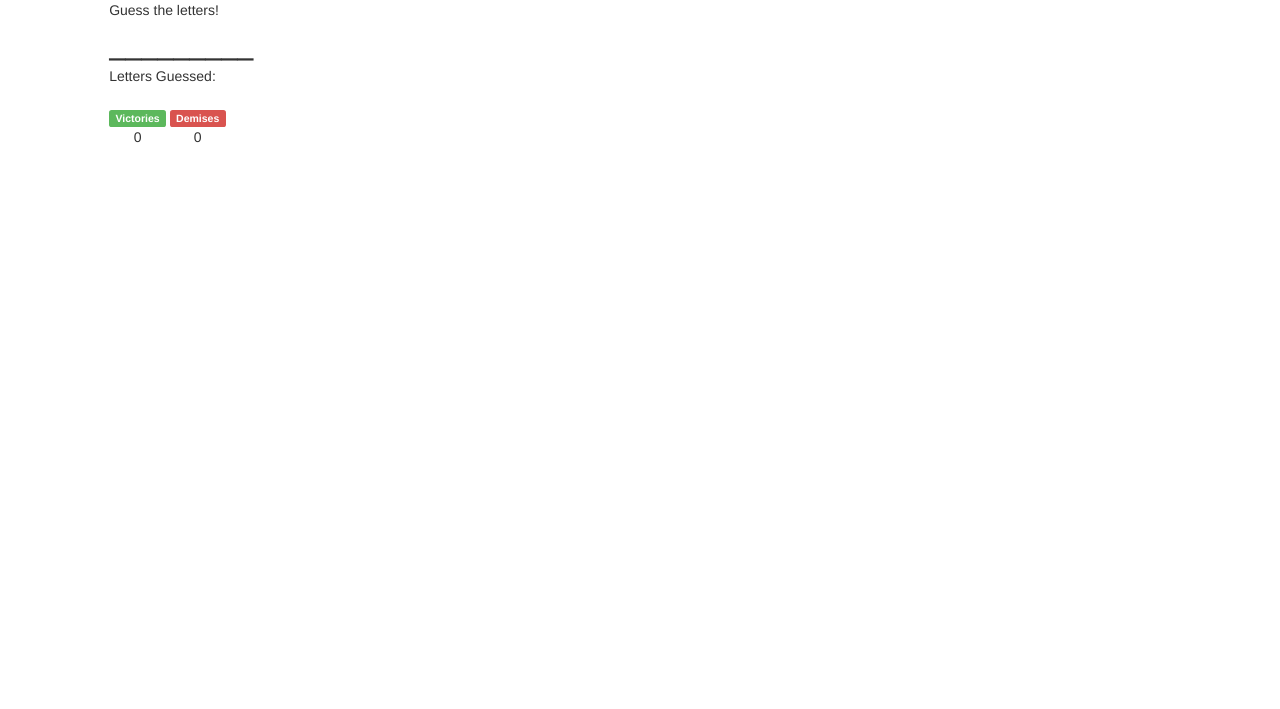
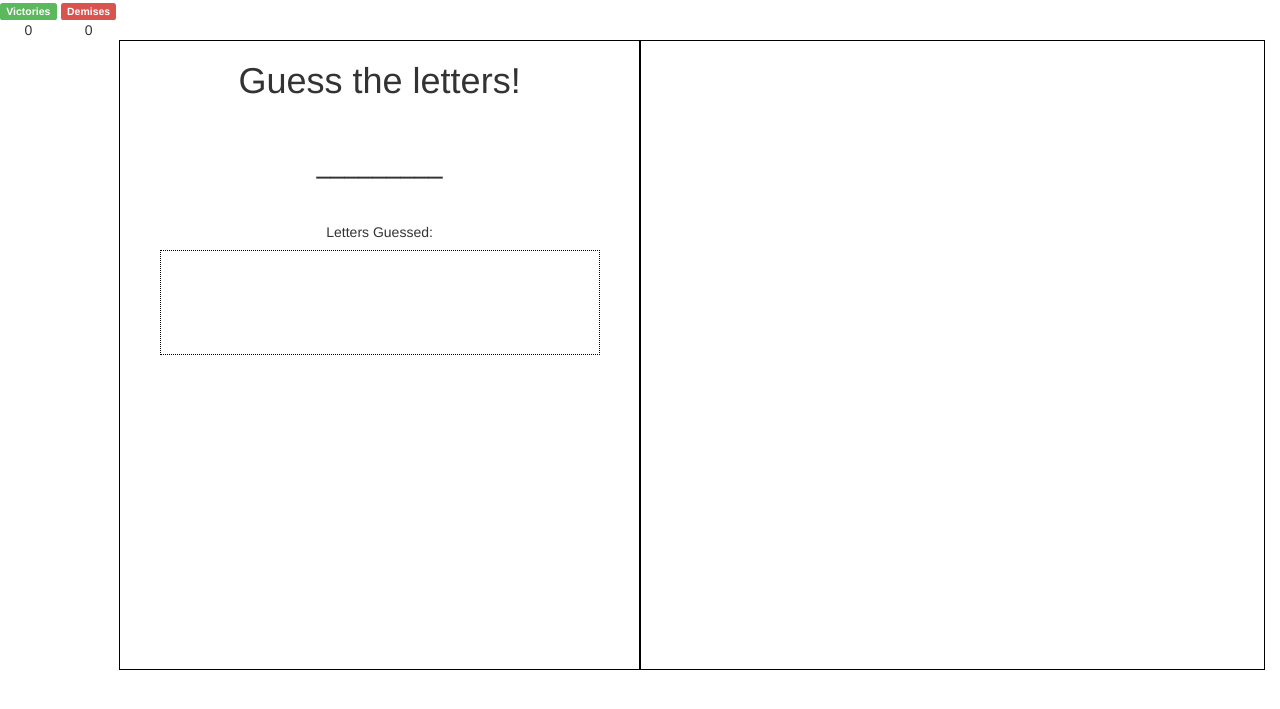
Before and after one commit to monicaj314/Hangman-Game, a PHP site: page /index.html in a window 1280 px wide. Shown: the top 709 px of the page. Run offline with PHP 8.4, Linux system fonts and the light colour scheme; some libraries are stand-ins or nearby versions.

Commit message:
added html and styling

```diff
--- a/assets/css/style.css
+++ b/assets/css/style.css
@@ -1,19 +1,39 @@
-body {
-	font-size: 10rem;
+div.bordered > h1 {
+	text-align:center;
 }
-
+h5 {
+	text-align:center;
+	margin-top:3em;
+}
 #newAnswerDiv {
 	font-family: "Geneva";
-	font-size: xx-large;
+	font-size: 2em;
+	text-align: center;
+	margin-top:1.5em;
 }
-
 #wins, #losses {
 	display: inline-block;
 	text-align:center;
+	float-right;
 }
 #guessedWrong, #warning {
 	display:block;
+	text-align:center;
+	margin-top:1.5em;
+	min-height: 5em;
+}
+#guessedWrong {
+	max-width: 90%;
+	margin:auto;
+	border: dotted black 1px;
+	font-size:1.5em;
+}
+.bordered{
+	border: solid black 1px;
+	min-height: 45em;
+	min-width: 40%;
 }
 .warning-container {
-	min-height: 1.5em;
+	margin:2px;
+	font-size: 1.5em;
 }
--- a/assets/javascript/game.js
+++ b/assets/javascript/game.js
@@ -25,11 +25,11 @@ $("body").on("keypress", function(e) {
 	} else if (alreadyGuessed == -1) {
 		maxGuesses--;
 		wrongGuess.push(e.key);
-        $("#guessedWrong").text("Letters Guessed: " + wrongGuess.join(", "));
+        $("#guessedWrong").text(wrongGuess.join(", "));
         console.log(wrongGuess);
         console.log(e.key);
     } else {
-    	$("#warning").text("You've already guessed " + e.key + ", and it was wrong. Try another letter!").fadeIn(250).fadeOut(3000);
+    	$("#warning").text("Whoops! You've already guessed " + e.key + ". Try a different letter!").fadeIn(250).fadeOut(3000);
     	}
 	}
 })
@@ -59,10 +59,10 @@ function init() {
 		newAnswer = newAnswer + "_";
 	}
 	var newAnswerDiv = $('<div id="newAnswerDiv"></div>');
-	$("#answer").text("Guess the letters!");
+	$("#answer").text("");
 	$("#answer").append(newAnswerDiv);
 	$("#newAnswerDiv").append(newAnswer);
-	$("#guessedWrong").text("Letters Guessed: ");
+	$("#guessedWrong").text("");
 	console.log(answer);
 }
 
--- a/index.html
+++ b/index.html
@@ -4,13 +4,15 @@
 	<meta charset="UTF-8">
 	<title>Document</title>
 	<link rel="stylesheet" href="assets/css/reset.css">
-	<link rel="stylesheet" href="assets/css/style.css">
+
 
 	<!-- Latest compiled and minified CSS -->
 <link rel="stylesheet" href="https://maxcdn.bootstrapcdn.com/bootstrap/3.3.7/css/bootstrap.min.css" integrity="sha384-BVYiiSIFeK1dGmJRAkycuHAHRg32OmUcww7on3RYdg4Va+PmSTsz/K68vbdEjh4u" crossorigin="anonymous">
 
 <!-- Optional theme -->
 <link rel="stylesheet" href="https://maxcdn.bootstrapcdn.com/bootstrap/3.3.7/css/bootstrap-theme.min.css" integrity="sha384-rHyoN1iRsVXV4nD0JutlnGaslCJuC7uwjduW9SVrLvRYooPp2bWYgmgJQIXwl/Sp" crossorigin="anonymous">
+<!-- My CSS -->
+<link rel="stylesheet" href="assets/css/style.css">
 
 <!-- jQuery -->
  <script src="https://code.jquery.com/jquery-3.1.1.js"></script>
@@ -20,37 +22,40 @@
 
 </head>
 <body>
+<div class="container-fluid">
 	<div class="row">
-	<div class="col-xs-5 col-xs-offset-1 col-md-5 col-md-offset-1">
-		<div id="answer">
-			Guess the letters!
-		</div>
-		<div id="guessedWrong">
-			Letters Guessed:
-		</div>
-		<div class="warning-container">
-		<div id="warning">
-		</div>
-		</div>
 		<div id="counters">
-		<div id="wins">
+		<div id="wins" >
 			<span class="label label-success">Victories</span>
-			<div id="winCount">0
-			</div>
+			<div id="winCount">0</div>
 		</div>
 		<div id="losses">
 			<span class="label label-danger">Demises</span>
-			<div id="lossCount">
-			0
-			</div>
+			<div id="lossCount">0</div>
 		</div>
+
+		</div>
+		</div>
+
+	<div class="col-xs-5 col-xs-offset-1 col-lg-5 col-lg-offset-1 bordered">
+
+	<h1>Guess the letters!</h1>
+		<div id="answer">
+
+		</div>
+		<h5>Letters Guessed:</h5>
+		<div id="guessedWrong"></div>
+		<div class="row warning-container">
+		<div id="warning"></div>
+		</div>
+		</div>
+		<div class="col-xs-6 col-lg-6 bordered"></div>
 		</div>
 	</div>
 
 
 
 
-	</div>
 
 
 	<script src="assets/javascript/game.js">
```
